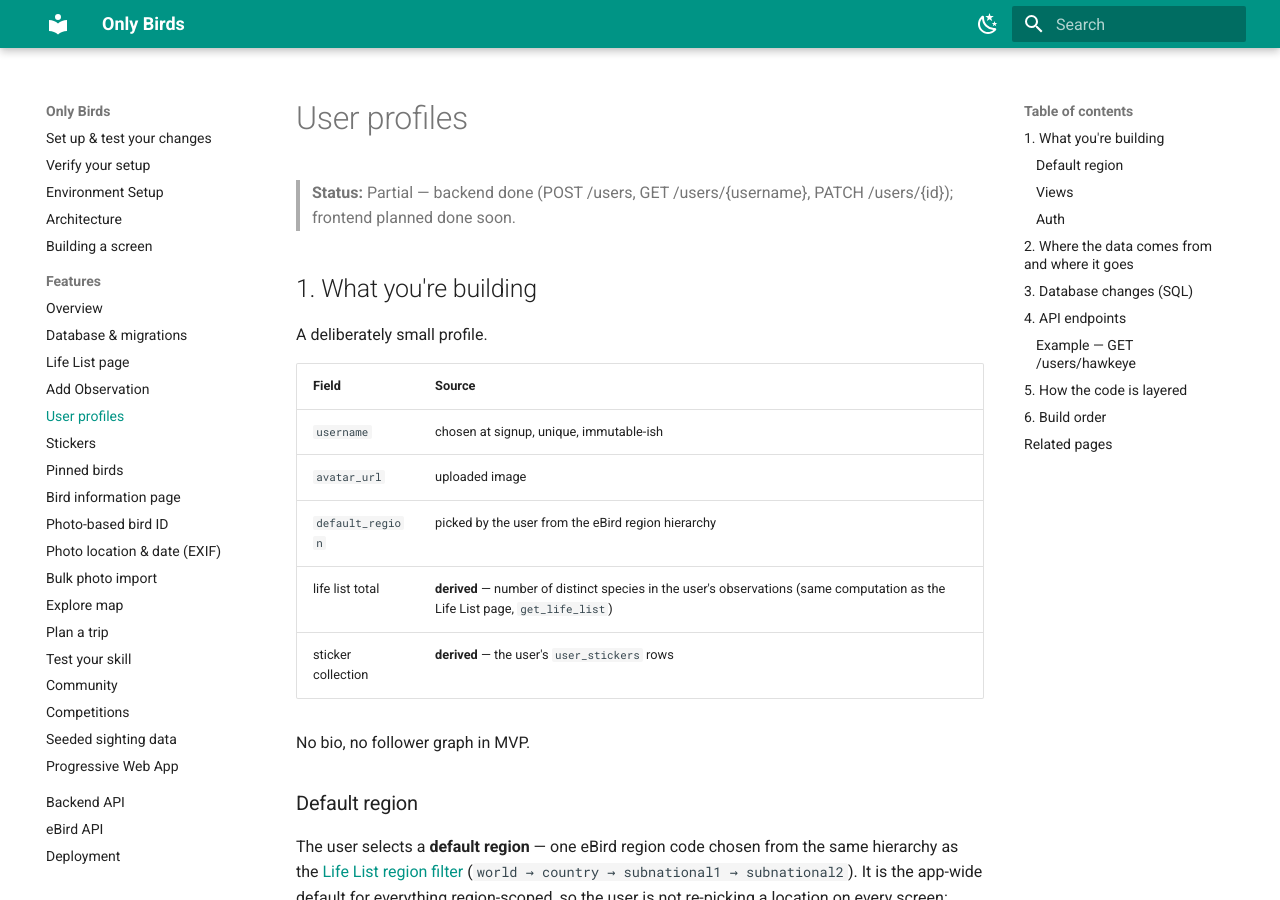
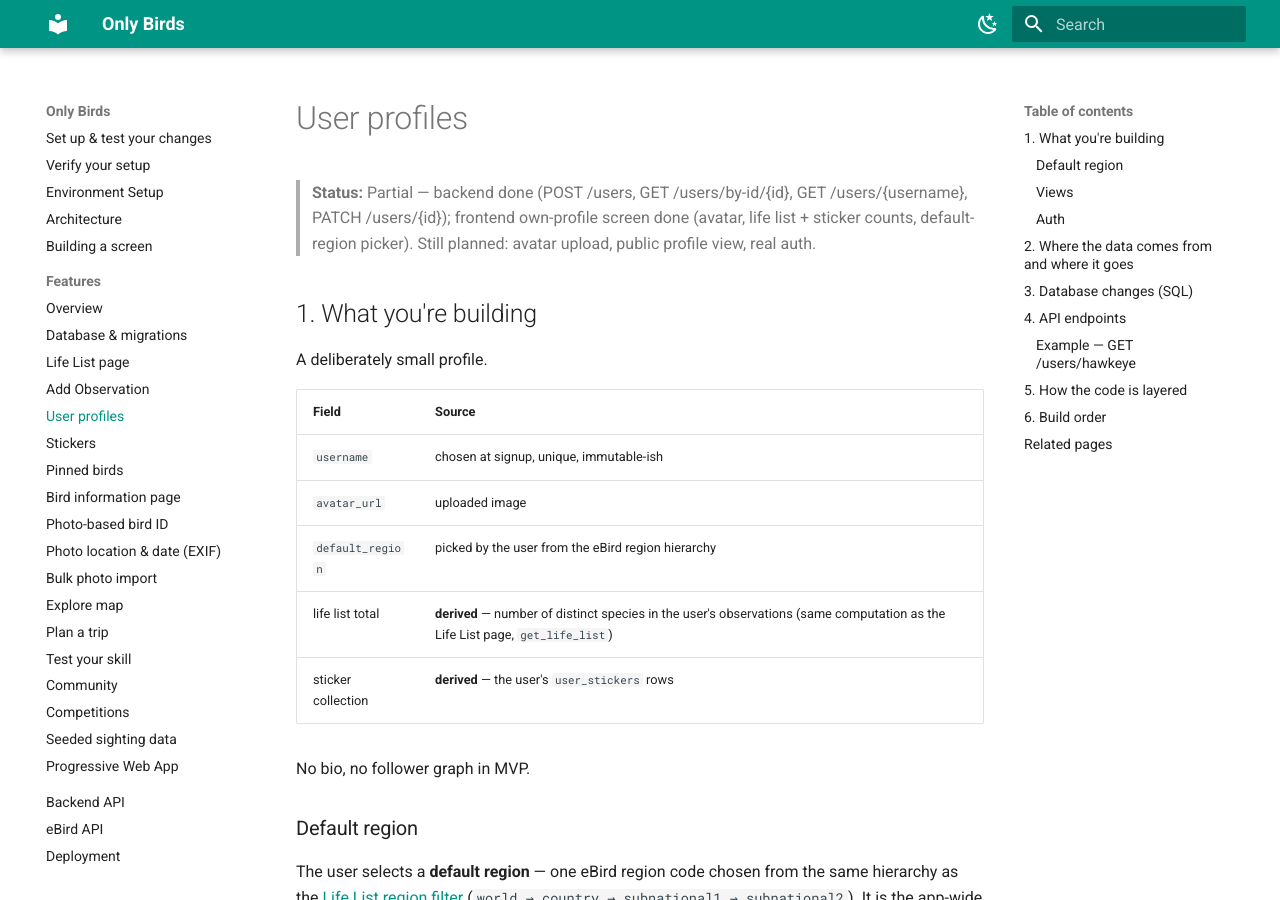
Before and after one commit to caprisun178/OnlyBirds, an MkDocs documentation site: the page built from docs/features/user-profiles.md, in a window 1280 px wide and 900 px high. Built offline with MkDocs 1.6.1 and Material for MkDocs 9.7.7, drawn with Linux system fonts in a browser that asks for light colours; some of the changed text lies outside the part shown.

Commit message:
fixed errors

```diff
--- a/docs/features/user-profiles.md
+++ b/docs/features/user-profiles.md
@@ -1,6 +1,6 @@
 # User profiles
 
-> **Status:** Partial — backend done (POST /users, GET /users/{username}, PATCH /users/{id}); frontend planned done soon.
+> **Status:** Partial — backend done (POST /users, GET /users/by-id/{id}, GET /users/{username}, PATCH /users/{id}); frontend own-profile screen done (avatar, life list + sticker counts, default-region picker). Still planned: avatar upload, public profile view, real auth.
 
 ## 1. What you're building
 
@@ -119,11 +119,11 @@ select count(*) from user_stickers where user_id = $1;   -- sticker count
 |---|---|---|
 | `dao/` | `app/dao/user_repo.py` (**new**) | CRUD on `users`; the two `count(*)` queries |
 | `services/` | `app/services/user.py` (**new**) | assemble the profile response (row + counts); validate a `username` is free |
-| `routers/` | `app/routers/users.py` (**new**) | `POST /users`, `GET /users/{username}`, `PATCH /users/{id}` |
-| `Dao/` | `frontend/src/Dao/user.js` (extend) | profile fetch + `PATCH` |
+| `routers/` | `app/routers/users.py` (**new**) | `POST /users`, `GET /users/by-id/{id}`, `GET /users/{username}`, `PATCH /users/{id}` |
+| `Dao/` | `frontend/src/Dao/users.js` | profile fetch by id, create, `PATCH` |
 | `Services/` | `frontend/src/Services/profile.js` (**new**) | UI-shaped profile model |
-| `Presenters/` | `Presenters/Profile.js` (**new**) | own-profile edit form + public view |
-| `Components/` | `Avatar`, `RegionPicker`, `StatCount` | presentational; `RegionPicker` is shared with the Life List |
+| `Presenters/` | `Presenters/Profile.js` (**new**) | own-profile edit form (public view still planned) |
+| `Components/` | `Avatar`, `RegionPicker` | presentational; `RegionPicker` is meant to be shared with the Life List (which still has its own inline copy) |
 
 ## 6. Build order
 
```
Also changed, not shown: 1 other file.
